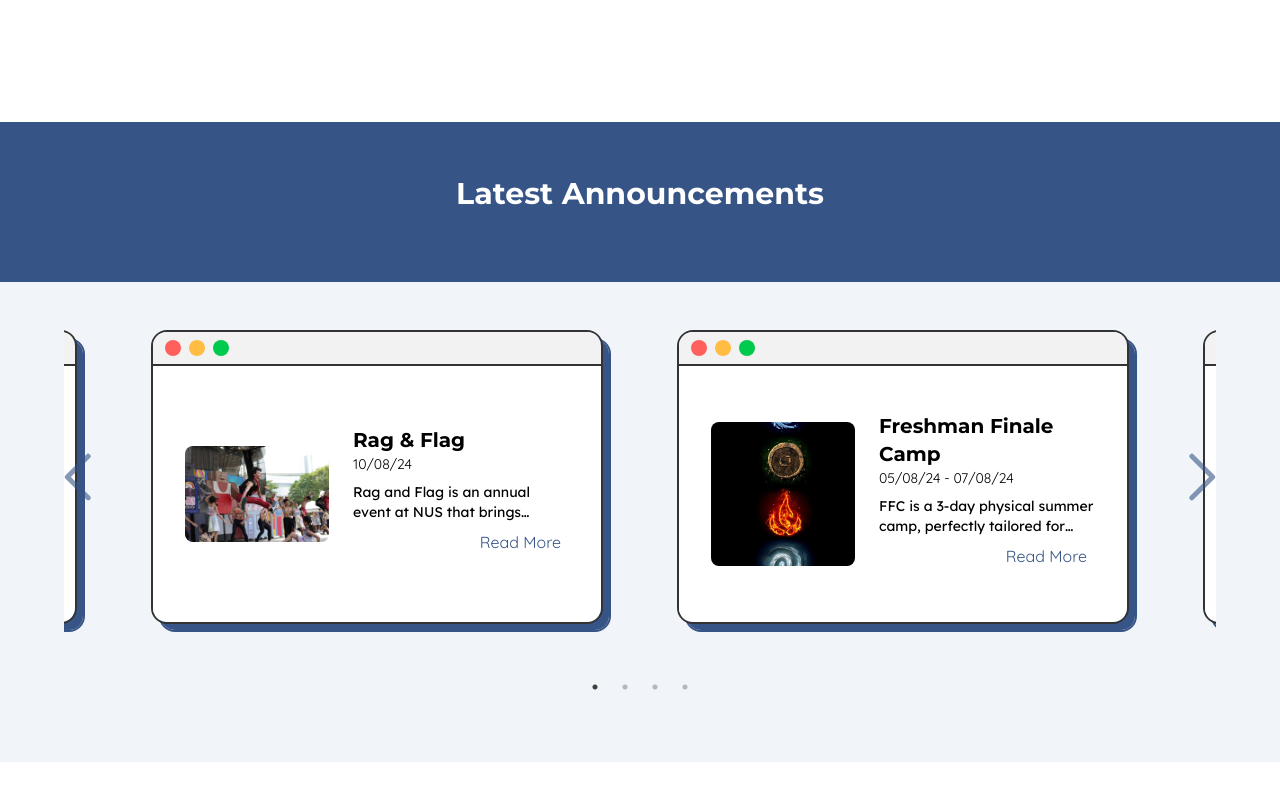
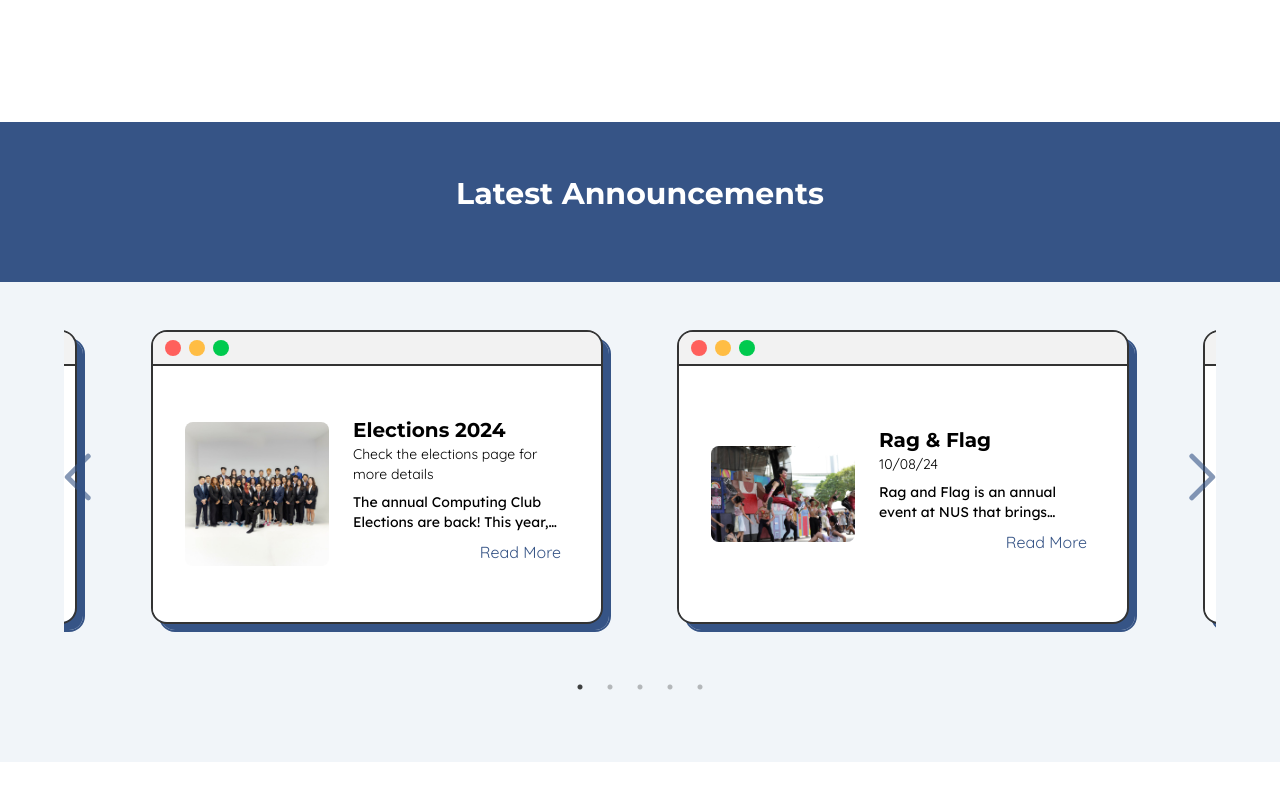
Before and after one commit to NUSComputingDev/comclub-website-2024, a React (Vite) app: page / in a window 1280 px wide. Shown: the part 598-1398 px from the top of the page. Built offline with nearby package versions, Linux system fonts and the light colour scheme.

Commit message:
Update announcements + grammar

```diff
--- a/src/pages/elections/constants.js
+++ b/src/pages/elections/constants.js
@@ -87,7 +87,7 @@ export const FAQ = [
   {
     question: 'Can I change my decision?',
     answer:
-      'You can pull out of elections at any point in time just let us know! The positions you include in your nomination form is not final; you make your decision during the Internal Elections. If you are unsure of which position but want to be a part of the management committee, join us for externals first and decide after!',
+      'You can pull out of elections at any point in time, just let us know! The positions you include in your nomination form is not final; you make your decision during the Internal Elections. If you are unsure of which position but want to be a part of the management committee, join us for externals first and decide after!',
   },
 ];
 
--- a/src/pages/events/articles.json
+++ b/src/pages/events/articles.json
@@ -15,14 +15,6 @@
     "startDatetime": "2024-08-16T09:00:00",
     "endDatetime": "2024-08-16T23:59:59"
   },
-  "computing_day": {
-    "title": "Computing Day",
-    "body": "Computing Day 2024 is a vibrant celebration organized by the NUS Students' Computing Club and the Student Life Office, scheduled for August 14, 2024, at COM3 MPH, NUS. Under the theme \"Code & Chill,\" this event aims to foster community spirit and pride among students, staff, and alumni of the School of Computing (SoC). The day is packed with activities that highlight the computing culture, including a mix of technical showcases and fun-filled engagements like a coding competition, VR gaming, student project exhibits, and traditional carnival games.\n\nThe event welcomes all NUS members, focusing on encouraging student involvement and showcasing innovations from various Student Interest Groups (SIGs). Highlights include the opening ceremony with the Dean, a coding competition prize ceremony, and a closing ceremony that recaps the day's events. Additional attractions such as food booths, photobooths, and a merchandise booth ensure that there’s something for everyone.\n\nDesigned to build a bridge between students, faculty, and alumni, Computing Day 2024 will provide a platform for showcasing computing projects, sharing experiences, and promoting an inclusive culture within SoC. With comprehensive planning and the participation of key stakeholders, the event is set to be a memorable day that celebrates the essence and excitement of computing at NUS.\n",
-    "link": "computing_day",
-    "imgSrc": "/announcements/computing_day.png",
-    "startDatetime": "2024-08-14T09:00:00",
-    "endDatetime": "2024-08-14T17:00:00"
-  },
   "rag_and_flag": {
     "title": "Rag & Flag",
     "body": "Rag and Flag is an annual event at NUS that brings together students from various faculties to participate in community service and fundraising activities. The day begins with students engaging in volunteer work across different locations, followed by a vibrant parade featuring student performances and creatively decorated floats. This event not only fosters a sense of unity and social responsibility among students but also helps raise funds for various charitable causes. Rag and Flag embodies the spirit of giving back to the community while celebrating student creativity and teamwork.",
@@ -30,5 +22,13 @@
     "imgSrc": "/announcements/rag_and_flag.jpg",
     "startDatetime": "2024-08-10T09:00:00",
     "endDatetime": "2024-08-10T18:00:00"
+  },
+  "computing_day": {
+    "title": "Computing Day",
+    "body": "Computing Day 2024 is a vibrant celebration organized by the NUS Students' Computing Club and the Student Life Office, scheduled for August 14, 2024, at COM3 MPH, NUS. Under the theme \"Code & Chill,\" this event aims to foster community spirit and pride among students, staff, and alumni of the School of Computing (SoC). The day is packed with activities that highlight the computing culture, including a mix of technical showcases and fun-filled engagements like a coding competition, VR gaming, student project exhibits, and traditional carnival games.\n\nThe event welcomes all NUS members, focusing on encouraging student involvement and showcasing innovations from various Student Interest Groups (SIGs). Highlights include the opening ceremony with the Dean, a coding competition prize ceremony, and a closing ceremony that recaps the day's events. Additional attractions such as food booths, photobooths, and a merchandise booth ensure that there’s something for everyone.\n\nDesigned to build a bridge between students, faculty, and alumni, Computing Day 2024 will provide a platform for showcasing computing projects, sharing experiences, and promoting an inclusive culture within SoC. With comprehensive planning and the participation of key stakeholders, the event is set to be a memorable day that celebrates the essence and excitement of computing at NUS.\n",
+    "link": "computing_day",
+    "imgSrc": "/announcements/computing_day.png",
+    "startDatetime": "2024-09-04T09:00:00",
+    "endDatetime": "2024-09-04T17:00:00"
   }
 }
--- a/src/pages/home/announcements.json
+++ b/src/pages/home/announcements.json
@@ -1,4 +1,11 @@
 [
+  {
+    "title": "Rag & Flag",
+    "desc": "Rag and Flag is an annual event at NUS that brings together students from various faculties to participate in community service and fundraising activities. The day begins with students engaging in volunteer work across different locations, followed by a vibrant parade featuring student performances and creatively decorated floats. This event not only fosters a sense of unity and social responsibility among students but also helps raise funds for various charitable causes. Rag and Flag embodies the spirit of giving back to the community while celebrating student creativity and teamwork.",
+    "date": "10/08/24",
+    "link": "./events/rag_and_flag",
+    "imgSrc": "/announcements/rag_and_flag.jpg"
+  },
   {
     "title": "Freshman Finale Camp",
     "desc": "FFC is a 3-day physical summer camp, perfectly tailored for international students gearing up for matriculation closer to August. The camp offers an array of theme-based activities such as flag-building and exhilarating house face-offs. Engage in friendly competition alongside your housemates, strategizing to earn glory for your elemental faction in a series of thrilling challenges. End the camp on a high note with its campfire and barbecue finale under the stars.",
@@ -16,15 +23,15 @@
   {
     "title": "Computing Day",
     "desc": "Join us for Computing Day 2024, a festive celebration of community and technology at NUS, orchestrated by the Students' Computing Club and the Student Life Office. This year’s theme, 'Code & Chill,' invites you to relax and engage with various activities including coding competitions, VR gaming, and student projects. Celebrate the spirit of SoC with food, games, and great company, all set for August 14, 2024, at COM3 MPH.",
-    "date": "14/08/24",
+    "date": "4/09/24",
     "link": "./events/computing_day",
     "imgSrc": "/announcements/computing_day.png"
   },
   {
-    "title": "Rag & Flag",
-    "desc": "Rag and Flag is an annual event at NUS that brings together students from various faculties to participate in community service and fundraising activities. The day begins with students engaging in volunteer work across different locations, followed by a vibrant parade featuring student performances and creatively decorated floats. This event not only fosters a sense of unity and social responsibility among students but also helps raise funds for various charitable causes. Rag and Flag embodies the spirit of giving back to the community while celebrating student creativity and teamwork.",
-    "date": "10/08/24",
-    "link": "./events/rag_and_flag",
-    "imgSrc": "/announcements/rag_and_flag.jpg"
+    "title": "Elections 2024",
+    "desc": "The annual Computing Club Elections are back! This year, we are looking for passionate individuals to join the club's Executive Committee and make a difference in the computing community. If you are interested in taking on a leadership role and contributing to the club's growth, stay tuned for more information on the election process and how you can get involved.",
+    "date": "Check the elections page for more details",
+    "link": "./elections",
+    "imgSrc": "/announcements/elections.jpg"
   }
 ]
```
Also changed, not shown: public/announcements/elections.jpg (added).
